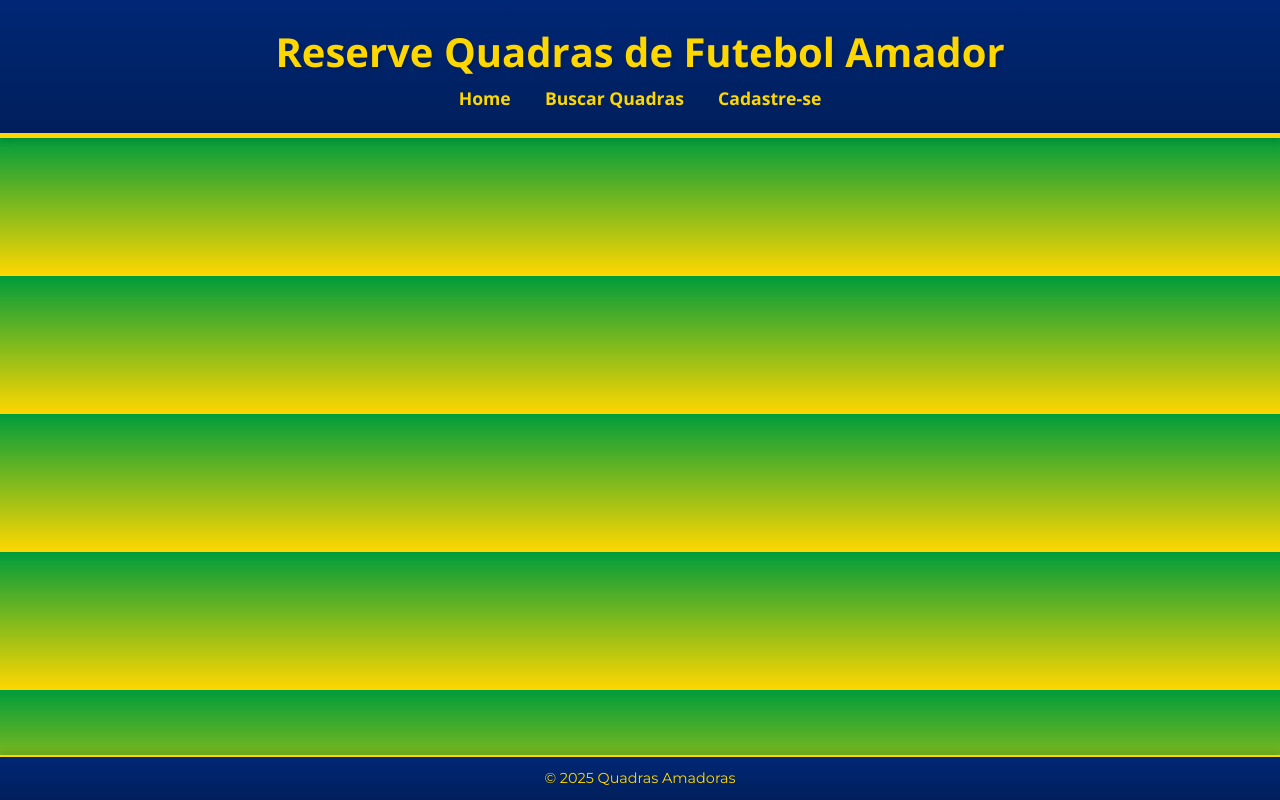
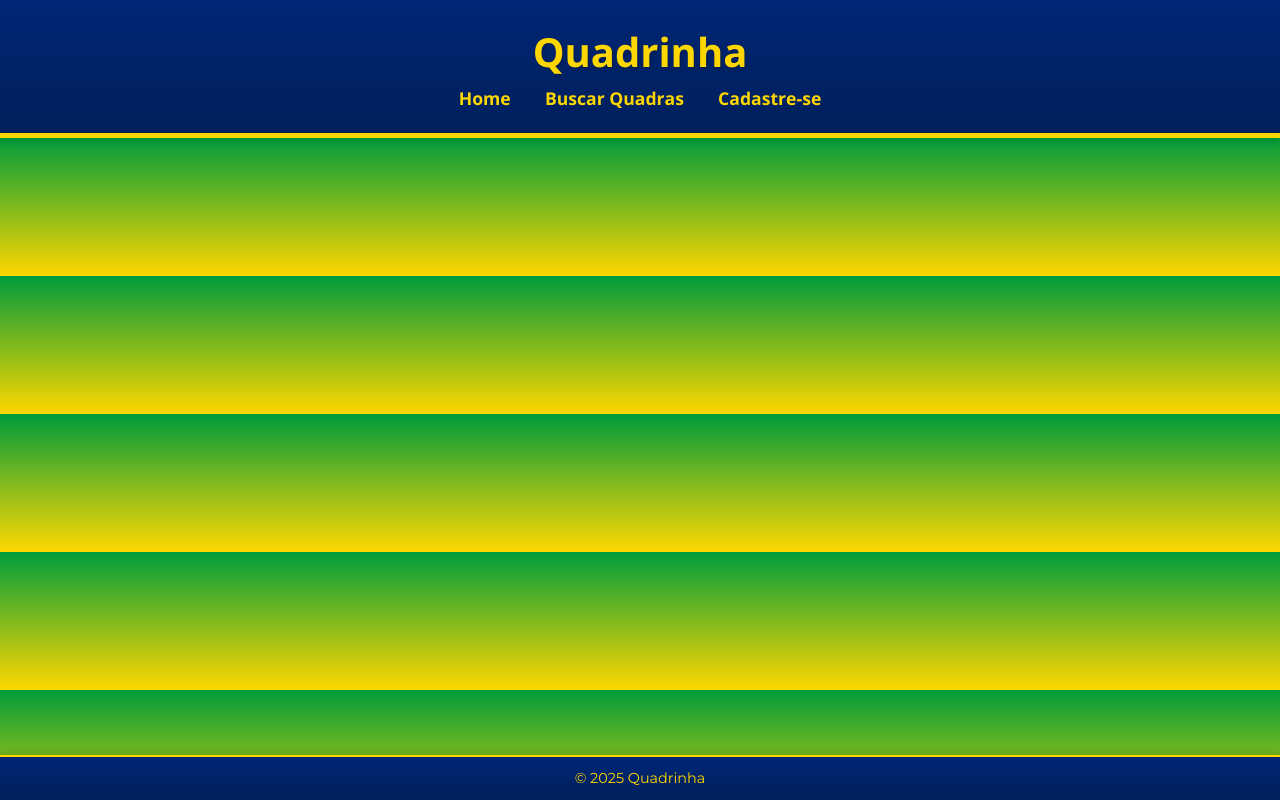
Before and after one commit to LorenzoAHenrique/ProjetoQuadrinha, a website: page views/index.html in a window 1280 px wide. Drawn offline with nearby package versions, Linux system fonts and the light colour scheme.

Commit message:
Mudanças no nome do site

```diff
--- a/views/index.html
+++ b/views/index.html
@@ -8,7 +8,7 @@
 </head>
 <body>
     <header>
-        <h1>Reserve Quadras de Futebol Amador</h1>
+        <h1>Quadrinha</h1>
         <nav>
             <a href="/views/index.html">Home</a>
             <a href="/views/search.html">Buscar Quadras</a>
@@ -16,7 +16,7 @@
         </nav>
     </header>
     <footer>
-        <p>&copy; 2025 Quadras Amadoras</p>
+        <p>&copy; 2025 Quadrinha</p>
     </footer>
 </body>
 </html>
```
Also changed, not shown: views/register.html (+1 -1 lines), views/search.html (+1 -1 lines).
